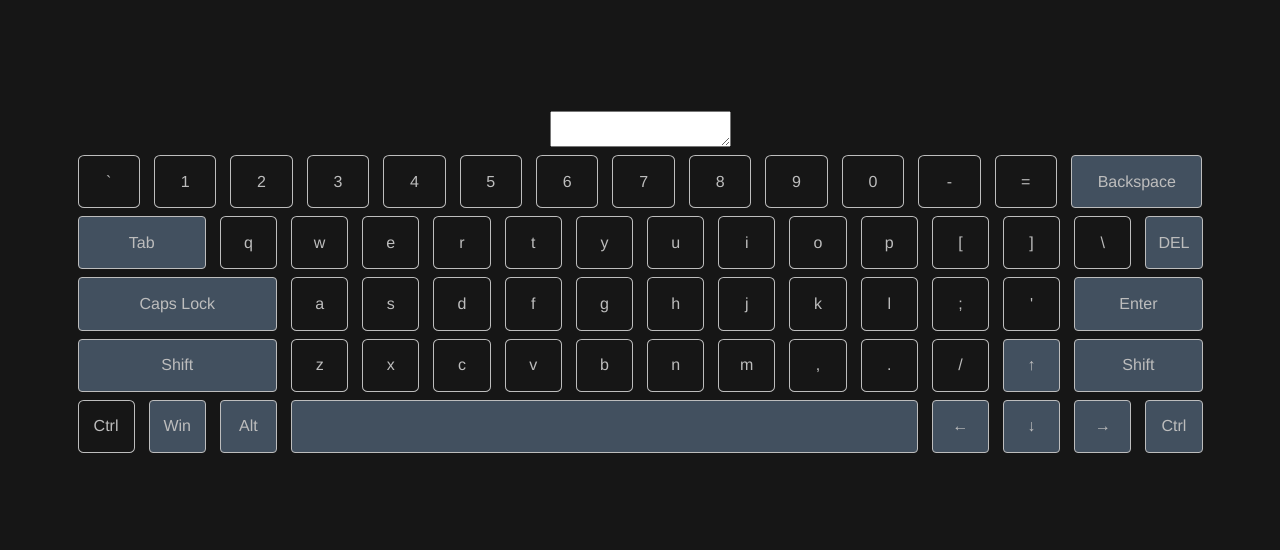
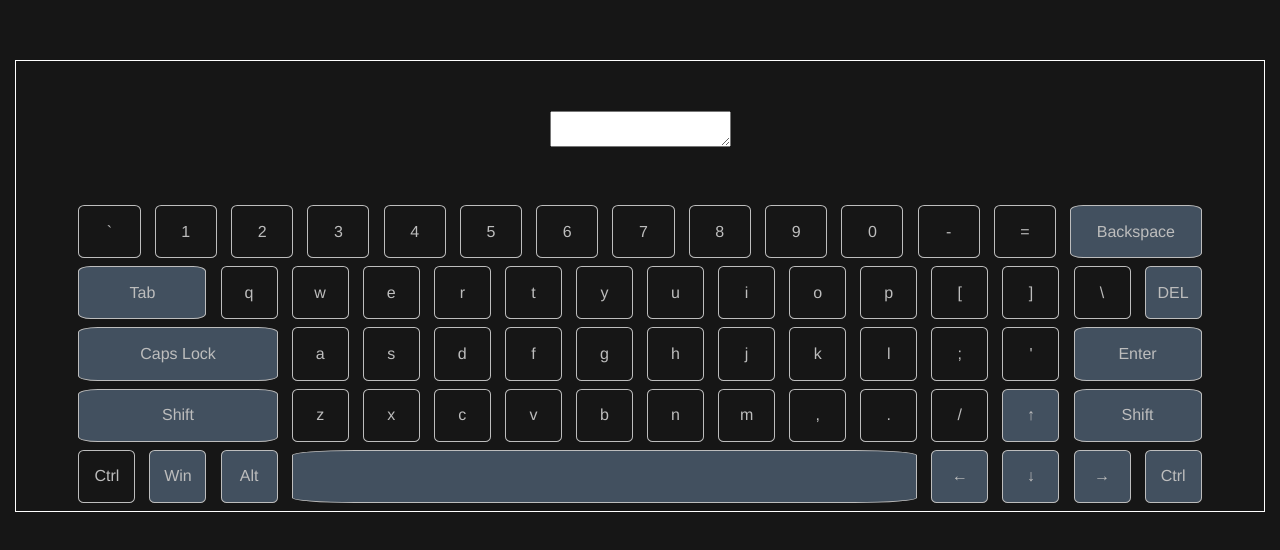
Before and after one commit to HakobjanianDavid/Virtual_keyboard, a plain HTML site: page index.html in a window 1280 px wide. Shown: the part 114-664 px from the top of the page. Drawn offline with Linux system fonts and the light colour scheme.

Commit message:
feat: add new classes(.field)

```diff
--- a/main.css
+++ b/main.css
@@ -10,21 +10,27 @@ body {
   text-align: center;
   font-family: Helvetica neue, roboto;
 }
+
 .conteiner {
   margin: 0 15px;
+  width: 200vw;
   display: flex;
   flex-direction: column;
   align-items: center;
+  border: 1px solid white;
 }
+
 .row {
   display: grid;
   grid-template-columns: repeat(14, 1fr);
   grid-gap: 1.1vw;
   width: 90%;
 }
+
 .row:last-child {
   margin-bottom: 1vh;
 }
+
 .row div {
   display: flex;
   align-items: center;
@@ -34,41 +40,63 @@ body {
   border-radius: 10%;
   margin-top: 1vh;
 }
+
 .row div:hover {
 background-color: #77889c;
 color: #161616;
 border-radius: 2vw;
 cursor: pointer;
 }
-  .row .key-button {
+
+.key-button {
   border-radius: 0.5vh;
   background-color: #42505f;
 }
-  .row .key-button:hover {
+.key-button:hover {
 background-color: #2d3741;
 color: #161616;
 }
-  .row .backspace {
+
+.backspace {
 padding: 0 2vw;
 }
+
 .tab-row, .capslock-row, .shift-row, .space-row {
 grid-template-columns: repeat(16, 1fr);
 }
+
 .tab {
 grid-column: 1/3;
 }
+
 .delete {
 padding: 0 0.5vw;
 }
+
 .capslock, .first-shift {
 grid-column: 1/4;
 }
+
 .enter, .second-shift {
 grid-column: 15/-1;
 }
+
 .space {
 grid-column: 4/13;
 }
+
 .space:hover {
 border-radius: 5vw;
 }
+
+
+.active {
+background-color: #77889c;
+color: #161616;
+border-radius: 2vw;
+cursor: pointer;
+}
+
+.field {
+margin: 50px 0;
+}
```
Lines whose indentation alone changed are shown as unchanged.
